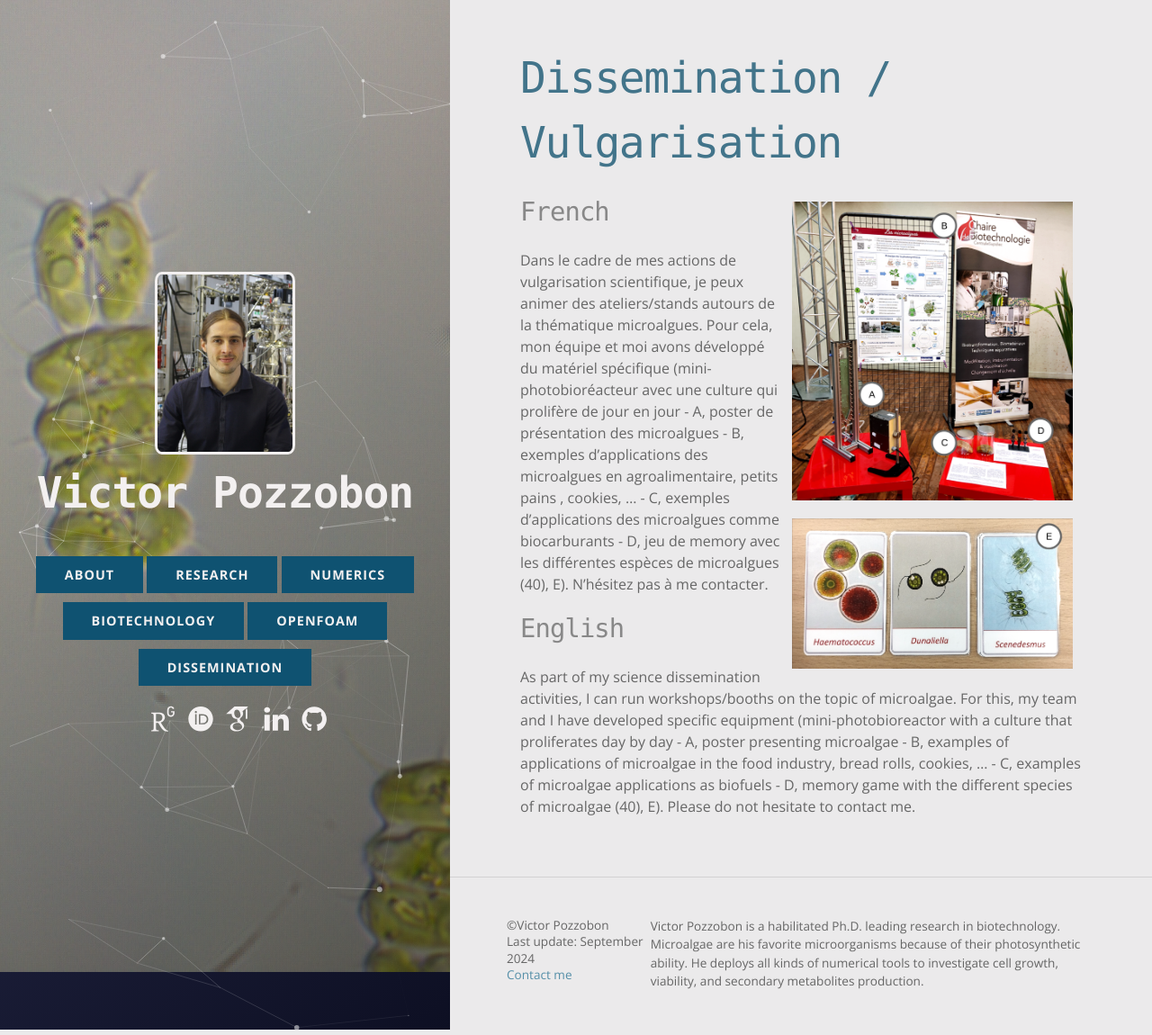
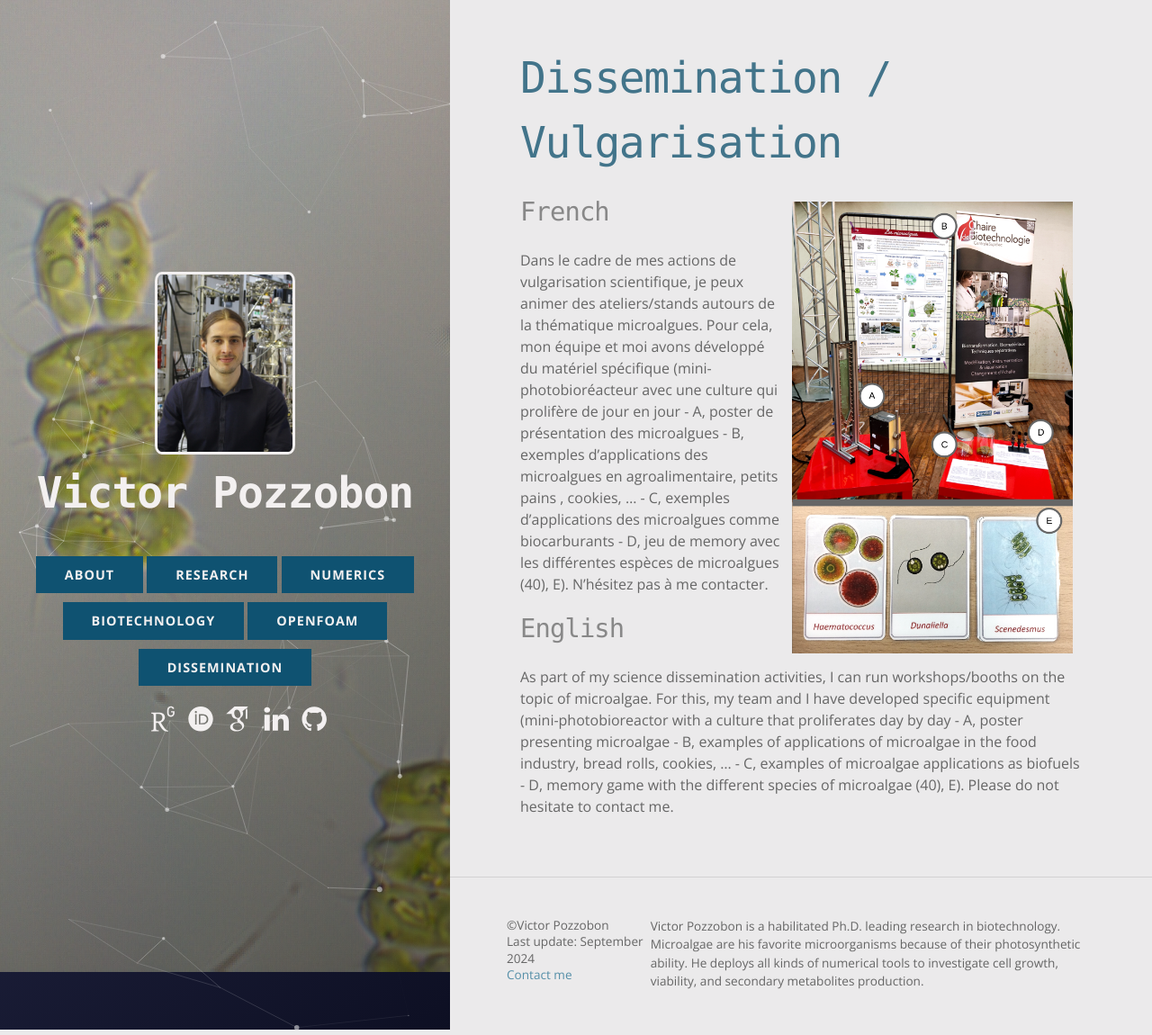
Before and after one commit to victorpozzobon/victorpozzobon.github.io, a Jekyll site: the page built from _pages/dissemination.md, in a window 1280 px wide. Shown: the whole page at 90% size. Built offline with Jekyll 4.4.1, drawn with Linux system fonts in a browser that asks for light colours.

Commit message:
Dissemination again and again 2/n

```diff
--- a/_pages/dissemination.md
+++ b/_pages/dissemination.md
@@ -5,8 +5,7 @@
 ---
 # Dissemination / Vulgarisation
 
-![Dissemination examples 1](/assets/images/Dissemination_Numbers.png){: style="float: right;width:50%; max-width:400px; margin:10px"}
-![Dissemination examples 2](/assets/images/Memory_Numbers.png){: style="float: right;width:50%; max-width:400px; margin:10px"}
+![Dissemination examples](/assets/images/Dissemination_Whole.png){: style="float: right;width:50%; max-width:400px; margin:10px"}
 
 ### French
 
```
Also changed, not shown: assets/images/Dissemination_Numbers.png (deleted), assets/images/Dissemination_Whole.png (added), assets/images/Memory_Numbers.png (deleted).
